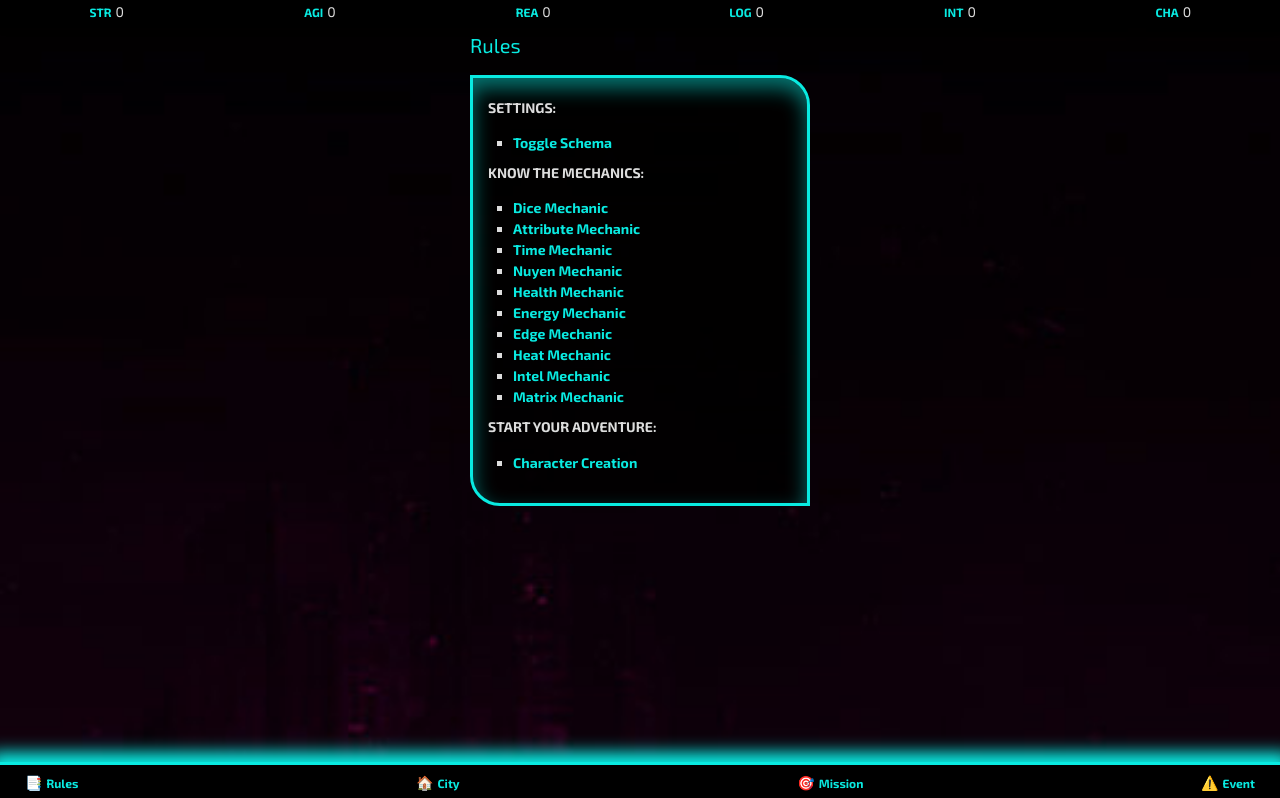
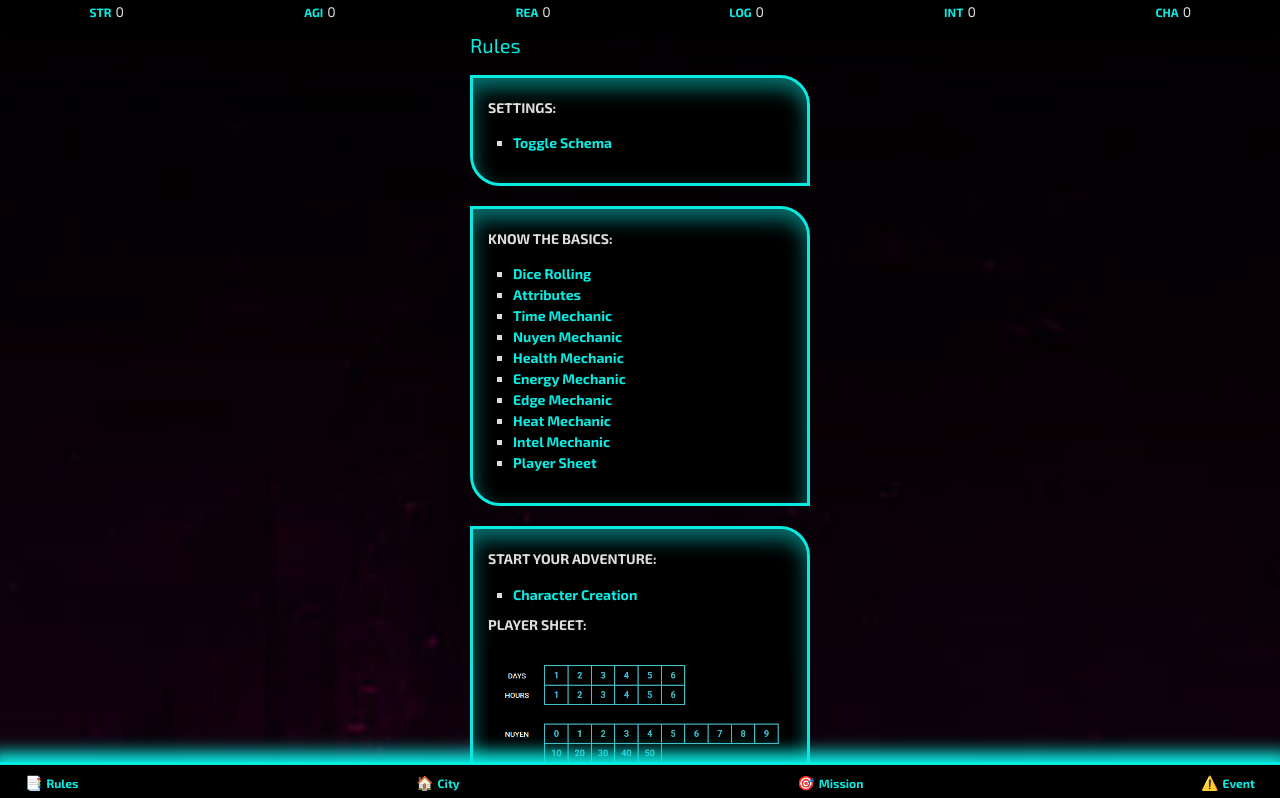
Before and after one commit to BroBuddy/shadowrun-neonhollow, a React (Vite) app: page /rule in a window 1280 px wide. Shown: the top 798 px of the page. Built offline with nearby package versions, Linux system fonts and the light colour scheme; no server answers.

Commit message:
added playersheet

```diff
--- a/src/components/Card.tsx
+++ b/src/components/Card.tsx
@@ -6,9 +6,7 @@ type CardProps = {
 
 const Card = ({ children }: CardProps) => {
     return (
-        <div className="relative card bg-black/80 shadow-md z-30">
-            {children}
-        </div>
+        <div className="relative card bg-black shadow-md z-30">{children}</div>
     )
 }
 
--- a/src/feature/mechanic/components/MechanicView.tsx
+++ b/src/feature/mechanic/components/MechanicView.tsx
@@ -15,7 +15,7 @@ function MechanicView() {
     return (
         <>
             <p>
-                <strong>Know the Mechanics:</strong>
+                <strong>Know the Basics:</strong>
             </p>
             <ul className="list-margin">
                 {data.map((item: Mechanic, index: number) => (
--- a/src/feature/mechanic/mechanicData.ts
+++ b/src/feature/mechanic/mechanicData.ts
@@ -3,7 +3,7 @@ import { Mechanic } from './MechanicType'
 const mechanicData: Mechanic[] = [
     {
         tag: 'dice',
-        title: 'Dice Mechanic',
+        title: 'Dice Rolling',
         description:
             'Roll 🎲 Dice to determine outcomes and navigate chance-based scenarios.',
         list: [
@@ -14,8 +14,8 @@ const mechanicData: Mechanic[] = [
         ],
     },
     {
-        tag: 'attribute',
-        title: 'Attribute Mechanic',
+        tag: 'attributes',
+        title: 'Attributes',
         description:
             'Your character is defined by three 💪 physical and three 🧠 mental attributes.',
         list: [
@@ -23,6 +23,7 @@ const mechanicData: Mechanic[] = [
             'Mental Attributes: Logic, Intuition, Charisma',
             'Each attribute is limited to a maximum of six, excluding temporary boosts.',
             'To succeed at a skill check, you must select one of your attributes and incorporate it into a targeted roll.',
+            'No need to track your attributes — they’re fully implemented in the header.',
         ],
     },
     {
@@ -107,14 +108,14 @@ const mechanicData: Mechanic[] = [
         ],
     },
     {
-        tag: 'matrix',
-        title: 'Matrix Mechanic',
-        description:
-            'Decode matrix IDs to progress through challenges and unlock possibilities.',
+        tag: 'sheet',
+        title: 'Player Sheet',
+        description: 'Which values do you need to track? Check the list below:',
         list: [
-            'Roll 2d6 – one die for tens, the other for ones.',
-            'Combine the two rolls to form a two-digit number.',
-            'Use the number rolled to locate the ID on the matrix.',
+            'Time: Track days (0–6) and hours (0–6)',
+            'Health & Energy: Each ranges from 0 to 10',
+            'Edge & Intel : Each ranges from 0 to 6',
+            'Heat: Ranges from 0 to 6',
         ],
     },
 ]
--- a/src/feature/rule/pages/Rule.tsx
+++ b/src/feature/rule/pages/Rule.tsx
@@ -28,13 +28,21 @@ const Rule = () => {
                             </li>
                         </ul>
                     </section>
+                </FadeIn>
+            </Card>
 
+            <Card>
+                <FadeIn>
                     {MechanicView ? (
                         <MechanicView />
                     ) : (
                         <p>Mechanic view is unavailable.</p>
                     )}
+                </FadeIn>
+            </Card>
 
+            <Card>
+                <FadeIn>
                     <section>
                         <p>
                             <strong>Start your Adventure:</strong>
@@ -50,6 +58,15 @@ const Rule = () => {
                                 </Link>
                             </li>
                         </ul>
+                        <p>
+                            <strong>Player Sheet:</strong>
+                        </p>
+                        <p>
+                            <img
+                                src="/images/PlayerSheet.png"
+                                alt="Player Sheet"
+                            />
+                        </p>
                     </section>
                 </FadeIn>
             </Card>
```
Also changed, not shown: public/images/PlayerSheet.png (added).
